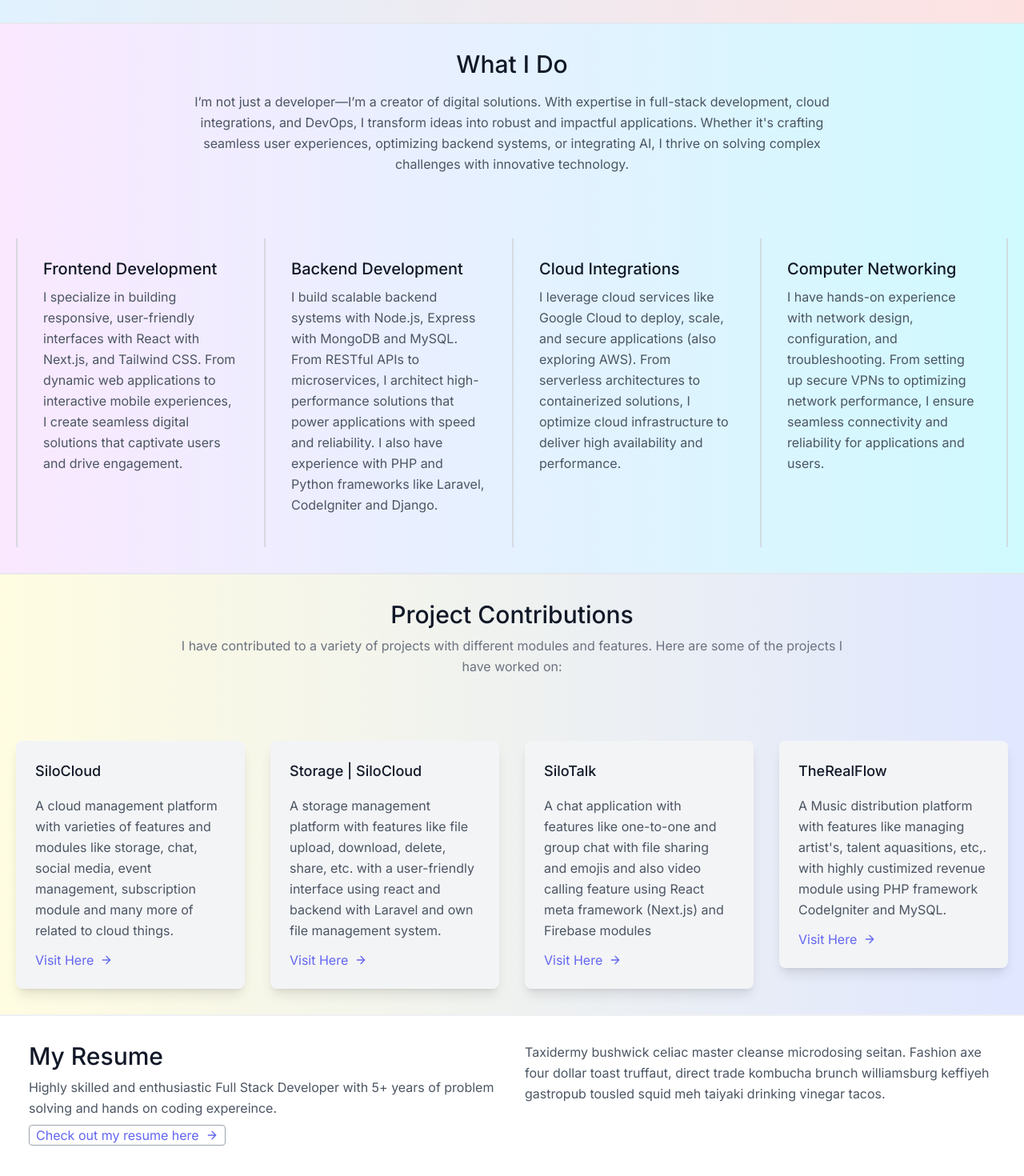
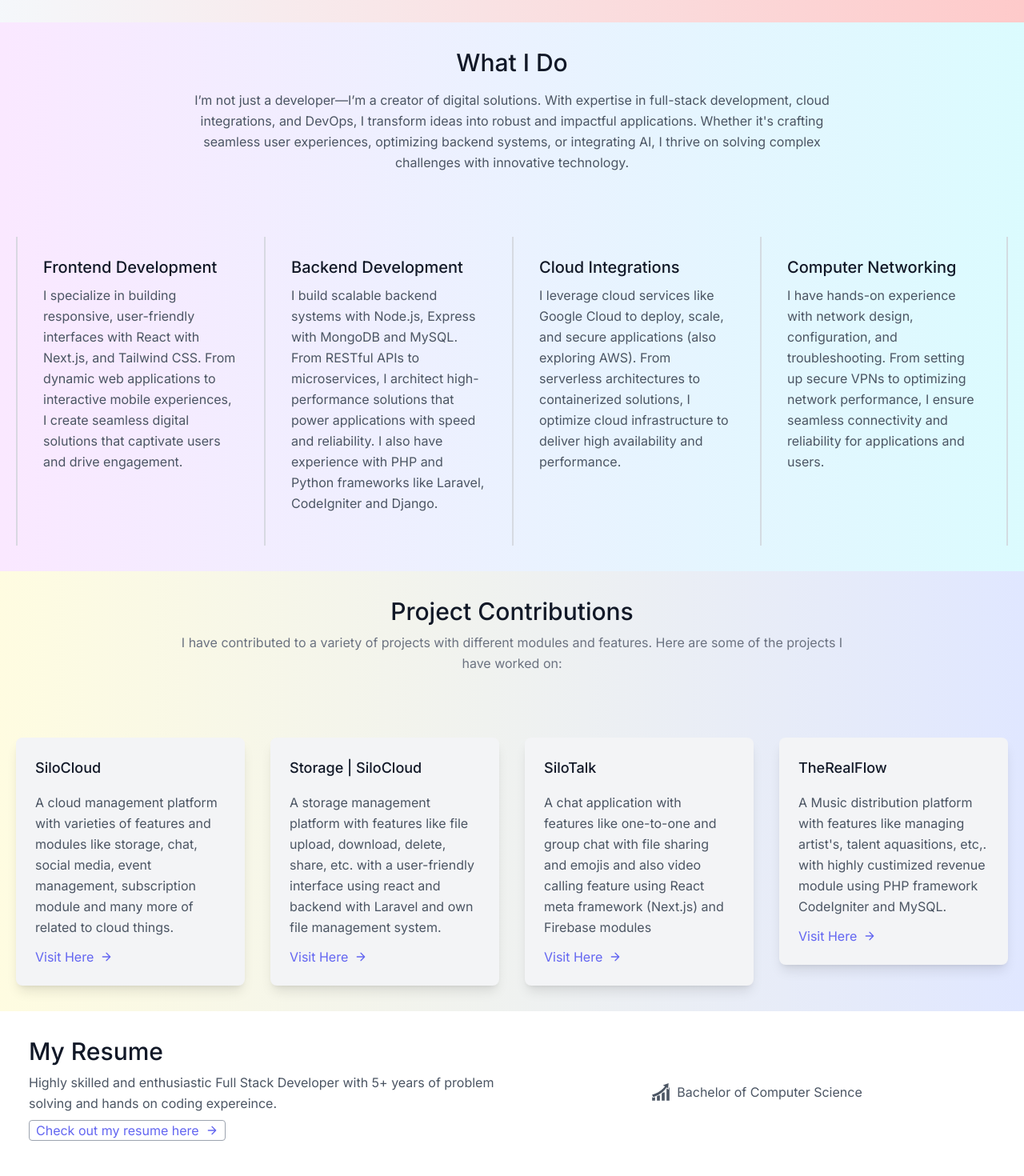
Before and after one commit to programwithabhi33/portfolio-next.js, a Next.js app: page / in a window 1280 px wide. Shown: the part 672-2142 px from the top of the page at 80% size. Built offline with nearby package versions, Linux system fonts and the light colour scheme.

Commit message:
Added my resume file and fixed some shading and removed the console error's

```diff
--- a/src/app/home/AboutMyResumeAndMore.jsx
+++ b/src/app/home/AboutMyResumeAndMore.jsx
@@ -1,6 +1,7 @@
+import { GiProgression } from "react-icons/gi";
 export const AboutMyResumeAndMore = () => {
   return (
-    <section className="text-gray-600 body-font border-t-2 border-gray-200 border-opacity-60">
+    <section className="text-gray-600 body-font">
       <div className="container px-5 py-4 mx-auto flex flex-wrap">
         <div className="md:w-1/2 w-full my-4 px-4">
           <h2 className="sm:text-3xl text-2xl text-gray-900 font-medium title-font mb-2">
@@ -10,14 +11,14 @@
             Highly skilled and enthusiastic Full Stack Developer with 5+ years
             of problem solving and hands on coding expereince.
           </p>
-          <a className="text-indigo-500 inline-flex items-center cursor-pointer my-2 px-2 border rounded boarder-2 border-gray-400 hover:bg-gray-500 hover:text-gray-100 transition delay-200 ease-in-out hover:scale-105 duration-300">
+          <a target="__blank" href="/files/my-resume.pdf" className="text-indigo-500 inline-flex items-center cursor-pointer my-2 px-2 border rounded boarder-2 border-gray-400 hover:bg-gray-500 hover:text-gray-100 transition delay-200 ease-in-out hover:scale-105 duration-300">
             Check out my resume here
             <svg
               fill="none"
               stroke="currentColor"
-              stroke-linecap="round"
-              stroke-linejoin="round"
-              stroke-width="2"
+              strokeLinecap="round"
+              strokeLinejoin="round"
+              strokeWidth="2"
               className="w-4 h-4 ml-2"
               viewBox="0 0 24 24"
             >
@@ -25,12 +26,10 @@
             </svg>
           </a>
         </div>
-        <div className="md:w-1/2 w-full my-4 px-4">
-          <p className="leading-relaxed text-base">
-            Taxidermy bushwick celiac master cleanse microdosing seitan. Fashion
-            axe four dollar toast truffaut, direct trade kombucha brunch
-            williamsburg keffiyeh gastropub tousled squid meh taiyaki drinking
-            vinegar tacos.
+        <div className="md:w-1/2 w-full my-4 px-4 flex items-center justify-center">
+          <GiProgression className="text-2xl" />
+          <p className="leading-relaxed mx-2 text-base">
+            Bachelor of Computer Science
           </p>
         </div>
       </div>
--- a/src/app/home/Main.jsx
+++ b/src/app/home/Main.jsx
@@ -6,7 +6,7 @@
 const Main = () => {
   return (
     <>
-      <section className="text-gray-600 body-font bg-gradient-to-r from-sky-100 to-red-100">
+      <section className="text-gray-600 body-font bg-gradient-to-r from-sky-100 to-red-200 bg-gradient-to-b from-slate-100/75 to-fuchsia-100">
         <div className="container px-5 py-12 mx-auto flex flex-col">
           <div className="lg:w-4/6 mx-auto">
             <div className="flex flex-col sm:flex-row mt-10">
--- a/src/app/home/WhatIDo.jsx
+++ b/src/app/home/WhatIDo.jsx
@@ -1,6 +1,6 @@
 export const WhatIDo = () => {
   return (
-    <section className="text-gray-600 body-font border-t-2 border-b-2 border-gray-200 border-opacity-80 bg-gradient-to-r from-fuchsia-100 to-cyan-100">
+    <section className="text-gray-600 body-font bg-gradient-to-r from-fuchsia-100 to-cyan-100/75 bg-gradient-to-b from-fuchsia-100 to-cyan-100">
       <div className="container px-5 py-8 mx-auto">
         <div className="flex flex-col text-center w-full mb-20">
           <h1 className="sm:text-3xl text-2xl font-medium title-font mb-4 text-gray-900">
```
Also changed, not shown: 1 other file (tests, documents, lock files or other folders).
